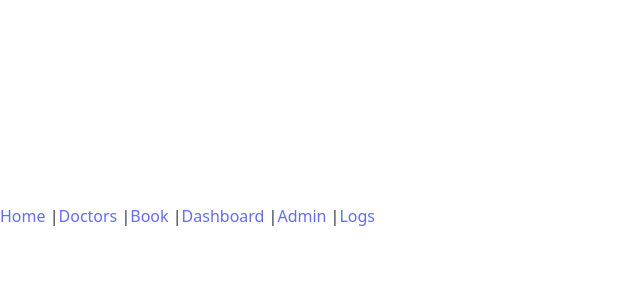
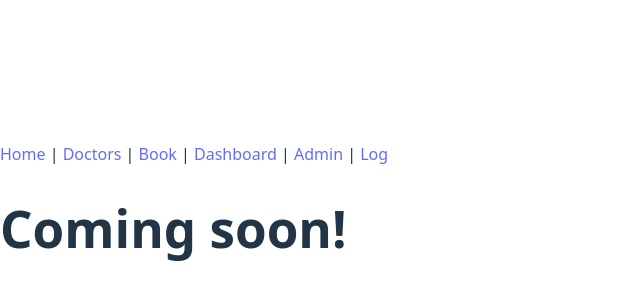
Before and after one commit to Vasuuu641/clinic-app, a React (Vite) app: page /log in a window 1280 px wide. Shown: the part 184-484 px from the top of the page, without its empty margins (0-640 px from the left). Built offline with nearby package versions, Linux system fonts and the light colour scheme; the HTML template or start-up script is replaced by a standard one.

Commit message:
Created the Navigation menu
Created a simple navigation bar to display all available pages for patients to browse. Implemented functions with simple messages on each page to confirm whether the app is functioning

```diff
--- a/package.json
+++ b/package.json
@@ -11,7 +11,8 @@
   },
   "dependencies": {
     "react": "^19.1.0",
-    "react-dom": "^19.1.0"
+    "react-dom": "^19.1.0",
+    "react-router-dom": "^7.6.0"
   },
   "devDependencies": {
     "@eslint/js": "^9.25.0",
--- a/src/App.jsx
+++ b/src/App.jsx
@@ -2,9 +2,9 @@ import { BrowserRouter as Router, Routes, Route } from 'react-router-dom';
 import HomePage from './pages/HomePage';
 import DoctorsPage from './pages/DoctorsPage';
 import BookPage from './pages/BookPage';
-import DashboardPage from './pages/DashboardPage';
-import AdminPage from './pages/AdminPage';
-import LogsPage from './pages/LogsPage';
+import Dashboard from './pages/Dashboard';
+import Admin from './pages/Admin';
+import Log from './pages/Log';
 import Navbar from './components/Navbar';
 
 function App() {
@@ -15,9 +15,9 @@ function App() {
         <Route path="/" element={<HomePage />} />
         <Route path="/doctors" element={<DoctorsPage />} />
         <Route path="/book" element={<BookPage />} />
-        <Route path="/dashboard" element={<DashboardPage />} />
-        <Route path="/admin" element={<AdminPage />} />
-        <Route path="/logs" element={<LogsPage />} />
+        <Route path="/dashboard" element={<Dashboard/>} />
+        <Route path="/admin" element={<Admin/>} />
+        <Route path="/log" element={<Log/>} />
       </Routes>
     </Router>
   );
--- a/src/components/Navbar.jsx
+++ b/src/components/Navbar.jsx
@@ -3,12 +3,12 @@ import { Link } from 'react-router-dom';
 function Navbar() {
   return (
     <nav>
-      <Link to="/">Home</Link> |
-      <Link to="/doctors">Doctors</Link> |
-      <Link to="/book">Book</Link> |
-      <Link to="/dashboard">Dashboard</Link> |
-      <Link to="/admin">Admin</Link> |
-      <Link to="/logs">Logs</Link>
+      <Link to="/">Home</Link> | {""}
+      <Link to="/doctors">Doctors</Link> | {""}
+      <Link to="/book">Book</Link> | {""}
+      <Link to="/dashboard">Dashboard</Link> | {""}
+      <Link to="/admin">Admin</Link> | {""}
+      <Link to="/log">Log</Link>
     </nav>
   );
 }
--- a/src/pages/Admin.jsx
+++ b/src/pages/Admin.jsx
@@ -0,0 +1,5 @@
+function Admin(){
+    return <h1>Page coming soon!</h1>
+}
+
+export default Admin;
--- a/src/pages/BookPage.jsx
+++ b/src/pages/BookPage.jsx
@@ -0,0 +1,5 @@
+function BookPage(){
+    return <h1>Coming soon!</h1>
+}
+
+export default BookPage;
--- a/src/pages/Dashboard.jsx
+++ b/src/pages/Dashboard.jsx
@@ -0,0 +1,5 @@
+function Dashboard(){
+   return <h1>The dashboard is coming soon! Please be patient</h1>
+}
+
+export default Dashboard;
--- a/src/pages/DoctorsPage.jsx
+++ b/src/pages/DoctorsPage.jsx
@@ -0,0 +1,5 @@
+function DoctorsPage(){
+    return <h1>Coming soon!</h1>
+}
+
+export default DoctorsPage;
--- a/src/pages/HomePage.jsx
+++ b/src/pages/HomePage.jsx
@@ -0,0 +1,5 @@
+function Homepage(){
+    return <h1>Coming soon!</h1>
+}
+
+export default Homepage;
--- a/src/pages/Log.jsx
+++ b/src/pages/Log.jsx
@@ -0,0 +1,5 @@
+function Log(){
+    return <h1>Coming soon!</h1>
+}
+
+export default Log;
```
Also changed, not shown: 1 other file (tests, documents, lock files or other folders).
